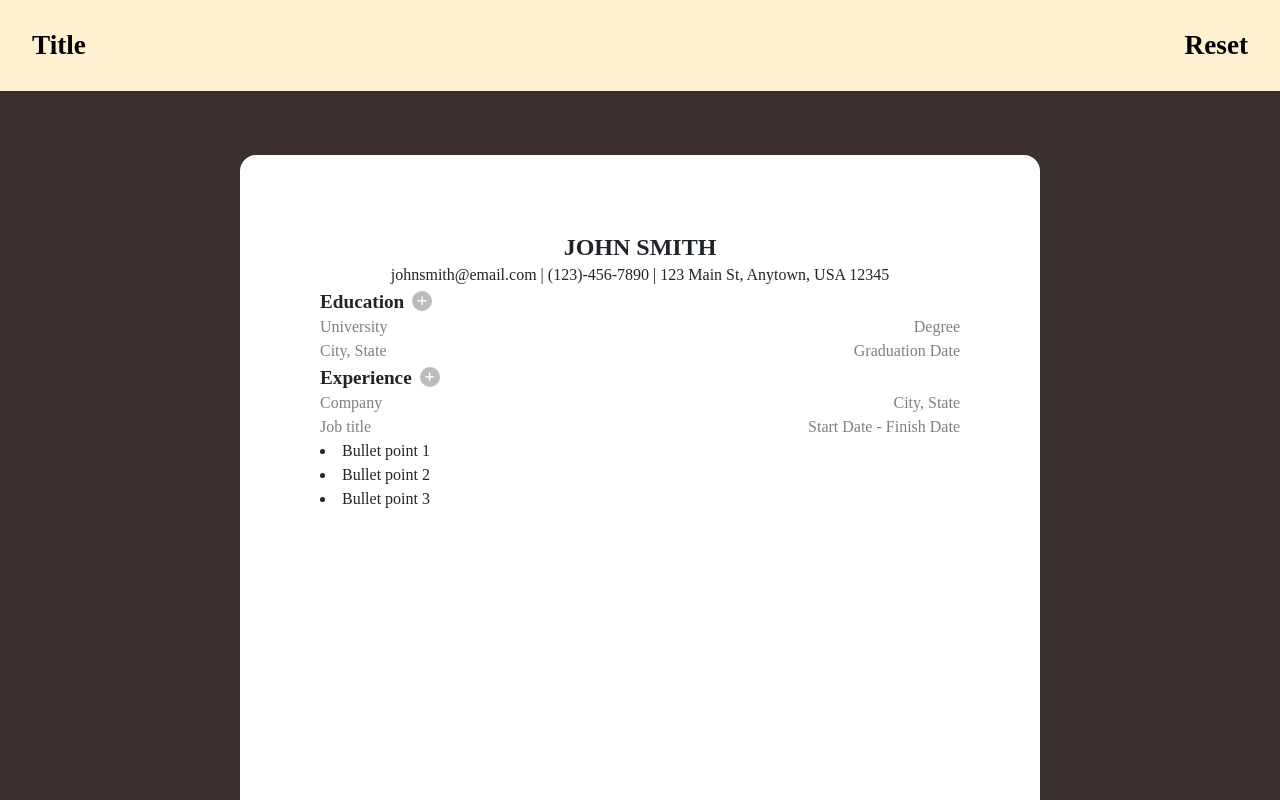
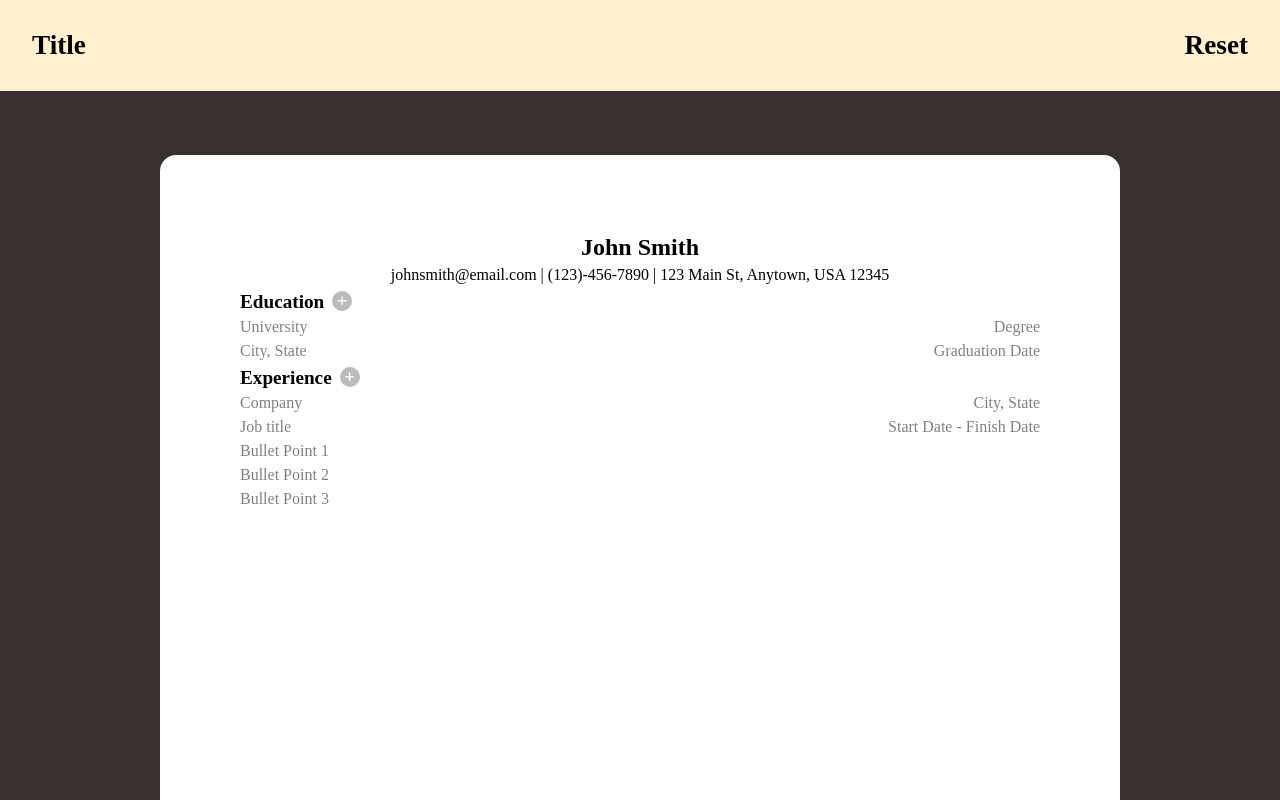
Before and after one commit to ryanwcchan/cv-maker, a React (Vite) app: page / in a window 1280 px wide. Shown: the top 800 px of the page. Built offline with nearby package versions, Linux system fonts and the light colour scheme.

Commit message:
Add editable inputs for static bullet list for experience card

```diff
--- a/index.html
+++ b/index.html
@@ -3,12 +3,6 @@
   <head>
     <meta charset="UTF-8" />
     <link rel="icon" type="image/svg+xml" href="/vite.svg" />
-    <link
-      rel="stylesheet"
-      href="https://cdn.jsdelivr.net/npm/bootstrap@5.3.2/dist/css/bootstrap.min.css"
-      integrity="sha384-T3c6CoIi6uLrA9TneNEoa7RxnatzjcDSCmG1MXxSR1GAsXEV/Dwwykc2MPK8M2HN"
-      crossorigin="anonymous"
-    />
     <meta name="viewport" content="width=device-width, initial-scale=1.0" />
     <title>CV Application</title>
     <link
--- a/src/App.jsx
+++ b/src/App.jsx
@@ -1,18 +1,25 @@
-import 'bootstrap/dist/css/bootstrap.min.css'
 import GeneralInfo from "./components/GeneralInfo";
 import EducationCard from './components/EducationCard';
 import ExperienceCard from './components/ExperienceCard';
 import Header from './components/Header';
 import Section from './components/Section';
-import { useState } from 'react';
+import { useState, useEffect } from 'react';
 
 export default function App() {
     const [educationList, setEducationList] = useState([
         { id: 1, university: "", degree: "", location: "", graduationDate: "" }
     ])
     const [experienceList, setExperienceList] = useState([
-        { company: "", location: "", jobTitle: "", startFinish: "" }
+        { id: 1, company: "", location: "", jobTitle: "", startFinish: "", firstBullet: "", secondBullet: "", thirdBullet: "" }
     ])
+
+    useEffect(() => {
+        console.log('Education List:', educationList);
+      }, [educationList]);
+
+    useEffect(() => {
+        console.log('Experience List:', experienceList);
+        }, [experienceList]);
 
     function updateEducationCard(field, id, newValue) {
         setEducationList(educationList.map(card =>
--- a/src/components/EditableField.jsx
+++ b/src/components/EditableField.jsx
@@ -22,13 +22,17 @@ export default function EditableField({ value, onSave, placeholder }) {
             autoFocus
             className="editable-input"
             placeholder={placeholder}
+            style={{
+                width: `${Math.max(newValue.length, placeholder.length)}ch`,
+                minWidth: `${placeholder.length}ch`,
+            }}
         />
     ) : (
-        <span
+        <div
             onClick={() => setIsEditing(true)}
             className={newValue ? "normal-text" : "placeholder-text"}
         >
             {newValue || placeholder}
-        </span>
+        </div>
     )
 }
--- a/src/components/ExperienceCard.jsx
+++ b/src/components/ExperienceCard.jsx
@@ -1,7 +1,8 @@
 import EditableField from "./EditableField"
+import Section from './Section'
 
 export default function ExperienceCard({ id, cardData, updateCard}) {
-  return (
+    return (
     <div className="experience-card">
         <div className="card-header">
             <div>
@@ -9,7 +10,7 @@ export default function ExperienceCard({ id, cardData, updateCard}) {
                     <EditableField
                         value={cardData.company}
                         onSave={(newValue) => updateCard("company", id, newValue)}
-                        placeholder={"Company"}
+                        placeholder={"Company "}
                     />
                 </h1>
                 <h1>
@@ -39,9 +40,27 @@ export default function ExperienceCard({ id, cardData, updateCard}) {
         </div>
         <div className="card-content">
             <div className="bullet-points">
-                <li>Bullet point 1</li>
-                <li>Bullet point 2</li>
-                <li>Bullet point 3</li>
+                <li>
+                    <EditableField
+                        value={cardData.firstBullet}
+                        onSave={(newValue) => updateCard("firstBullet", id, newValue)}
+                        placeholder={"Bullet Point 1"}
+                    />
+                </li>
+                <li>
+                    <EditableField
+                        value={cardData.secondBullet}
+                        onSave={(newValue) => updateCard("secondBullet", id, newValue)}
+                        placeholder={"Bullet Point 2"}
+                    />
+                </li>
+                <li>
+                    <EditableField
+                        value={cardData.thirdBullet}
+                        onSave={(newValue) => updateCard("thirdBullet", id, newValue)}
+                        placeholder={"Bullet Point 3"}
+                    />
+                </li>
             </div>
         </div>
     </div>
--- a/src/components/GeneralInfo.jsx
+++ b/src/components/GeneralInfo.jsx
@@ -1,43 +1,39 @@
-// import { useState } from 'react'
-// import Button from 'react-bootstrap/Button';
-// import Form from 'react-bootstrap/Form';
+import { useState } from "react"
+import EditableField from "./EditableField"
 
 export default function GeneralInfo() {
+    const [info, setInfo] = useState(
+        { name: "John Smith", subInfo: "johnsmith@email.com | (123)-456-7890 | 123 Main St, Anytown, USA 12345"}
+    )
 
-    // const submitForm = (e) => {
-    //     e.preventDefault()
-    // }
+    function handleChange(field, value) {
+        setInfo((prevInfo) => ({
+            ...prevInfo,
+            [field]: value
+        }))
+
+    }
 
     return (
         <>
             <div className="general-info-container">
-                <h1 className="cv-name">JOHN SMITH</h1>
+                <h1 className="cv-name">
+                    <EditableField
+                        value={info.name}
+                        onSave={(newValue) => handleChange("name", newValue)}
+                        placeholder={"John Smith"}
+                    />
+                </h1>
                 <div className="contact-info">
-                    <h2>johnsmith@email.com | (123)-456-7890 | 123 Main St, Anytown, USA 12345</h2>
+                    <h2>
+                        <EditableField
+                            value={info.subInfo}
+                            onSave={(newValue) => handleChange("subInfo", newValue)}
+                            placeholder={"johnsmith@email.com | (123)-456-7890 | 123 Main St, Anytown, USA 12345"}
+                        />
+                    </h2>
                 </div>
             </div>
-            {/* <div className="general-info-container">
-                <h1>General Information</h1>
-                <Form className="general-info-form" onSubmit={submitForm} >
-                    <Form.Group className="mb-3">
-                        <Form.Label>First Name</Form.Label>
-                        <Form.Control type="text" name="firstName" placeholder="Enter first name" />
-                    </Form.Group>
-                    <Form.Group className="mb-3">
-                        <Form.Label>Last Name</Form.Label>
-                        <Form.Control type="text" name="lastName" placeholder="Enter last name" />
-                    </Form.Group>
-                    <Form.Group className="mb-3">
-                        <Form.Label>Email</Form.Label>
-                        <Form.Control type="text" name="email" placeholder="Enter email" />
-                    </Form.Group>
-                    <Form.Group className="mb-3">
-                        <Form.Label>Phone</Form.Label>
-                        <Form.Control type="text" name="phone" placeholder="Enter phone" />
-                    </Form.Group>
-                    <Button>Submit</Button>
-                </Form>
-            </div> */}
         </>
     )
 }
--- a/src/components/Section.jsx
+++ b/src/components/Section.jsx
@@ -21,13 +21,11 @@ export default function Section({
       <div className="card-container">
         {cardList.map((card) => (
           <Hoverable key={card.id} handleDelete={() => removeCard(card.id)} >
-            <div>
               <CardComponent
                 id={card.id}
                 cardData={card}
                 updateCard={updateCard}
               />
-            </div>
           </Hoverable>
         ))}
       </div>
--- a/src/index.css
+++ b/src/index.css
@@ -190,13 +190,31 @@ table {
     color: gray;
 }
 
+.normal-text, .placeholder-text {
+    width: 100%;
+    height: auto;
+    padding: 0;
+    margin: 0;
+}
+
 .editable-input {
     border: none;
     outline: none;
     padding: 0;
     margin: 0;
     background-color: var(--beige);
-    width: auto;
+    height: inherit;
+    width: 100%;
+    height: 16px;
     font-size: inherit;
+    font-family: inherit;
     line-height: inherit;
+    box-sizing: border-box;
 }
+
+.bullet-points li {
+    display: flex;
+    align-items: center;
+    flex-direction: row;
+    flex: 1;
+}
```
